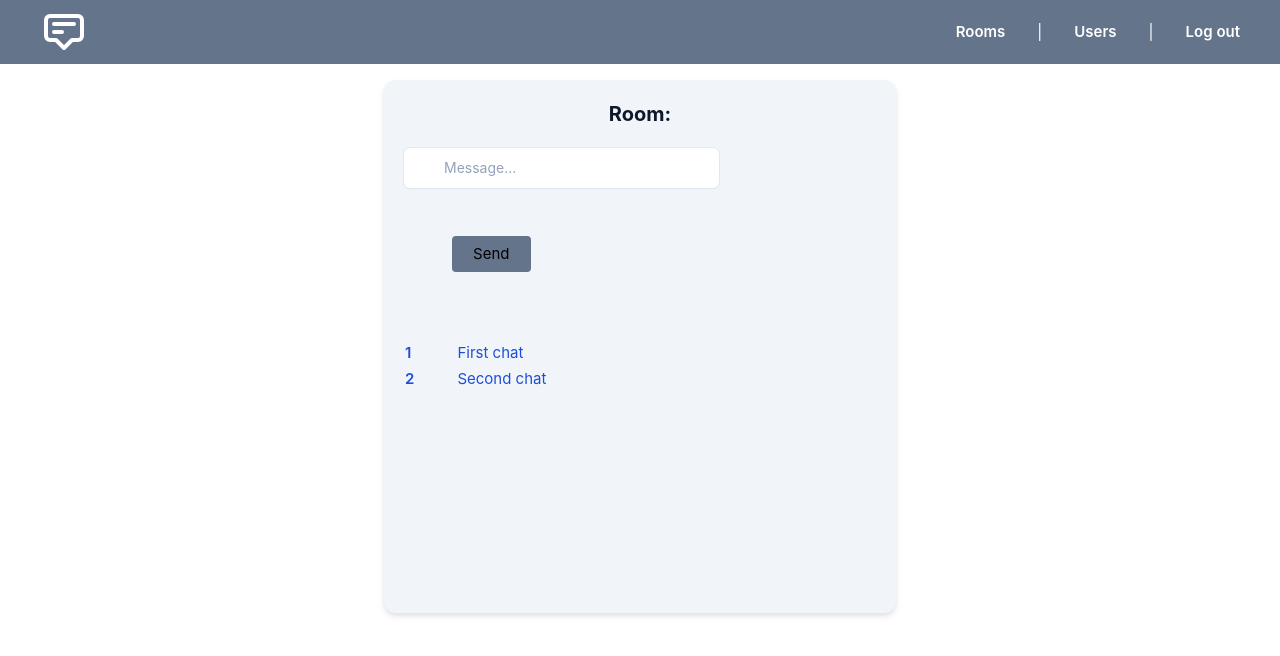
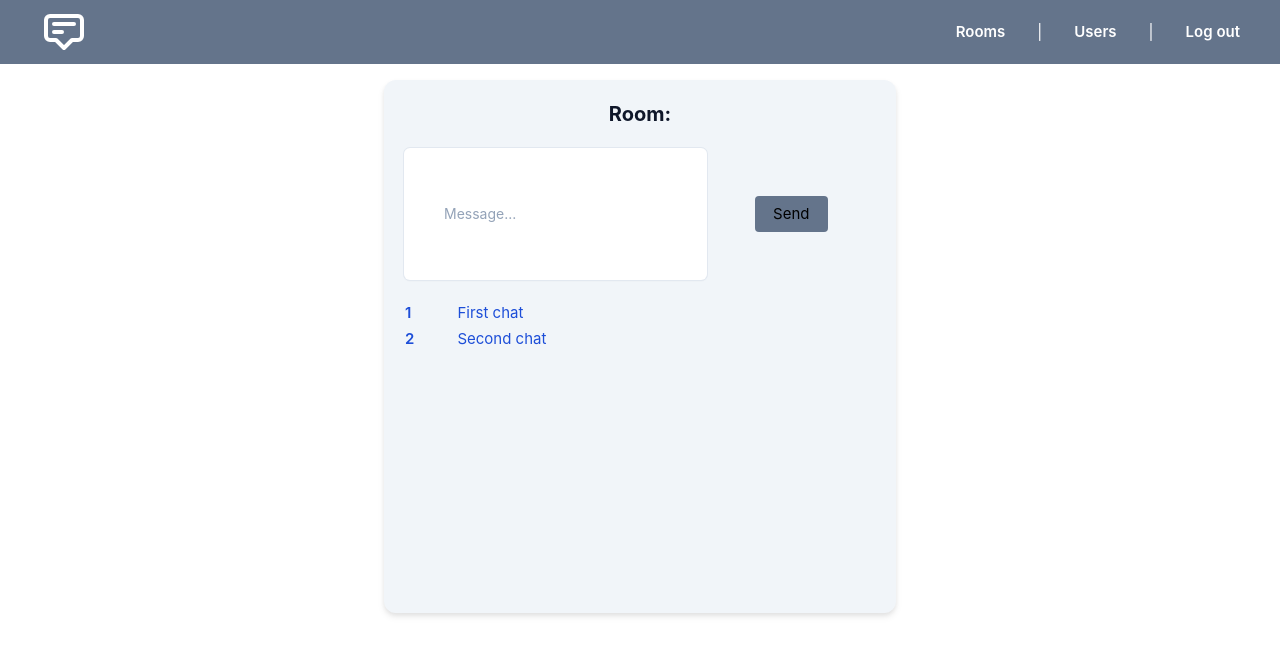
Before and after one commit to Laszlo199/ChatApp-Frontend, a Vue app: page /chat in a window 1280 px wide. Shown: the top 656 px of the page. Built offline with nearby package versions, Linux system fonts and the light colour scheme; no server answers.

Commit message:
alligned button and input

```diff
--- a/src/views/CurrentRoom.vue
+++ b/src/views/CurrentRoom.vue
@@ -9,10 +9,11 @@
       </div>
 
     <!--SEARCH FIELD-->
-      <form @submit.prevent="sendChat" class="group relative mb-5">
-        <input class="focus:ring-2 focus:ring-slate-400 focus:outline-none appearance-none w-2/3 text-sm leading-6 text-slate-900 placeholder-slate-400 rounded-md py-2 pl-10 ring-1 ring-slate-200 shadow-sm" type="text" aria-label="Filter projects"
+      <form @submit.prevent="sendChat" class="group relative mb-5 flex flex-row w-full">
+            <input class=" basis-4/5 focus:ring-2 focus:ring-slate-400 focus:outline-none appearance-none w-2/3 text-sm leading-6 text-slate-900 placeholder-slate-400 rounded-md py-2 pl-10 ring-1 ring-slate-200 shadow-sm" type="text" aria-label="Filter projects"
                placeholder="Message..." v-model="txtChatInput">
-        <button class="text-black m-12 w-1/6 py-1.5 rounded bg-slate-500">Send</button>
+            <button class=" basis-1/5 text-black m-12 w-1/6 py-1.5 rounded bg-slate-500">Send</button>
+
       </form>
 
 
@@ -73,8 +74,9 @@ function sendChat() {
 
     //why do we need the roomId
 
+    //TODO also tomorrow we can show a real name instead if usersId. user is stored in userStore so it shouldnt be a problem
     let chatToSend = { text: txtChatInput.value, roomName: chatStore.roomName,
-     userId: Date.now() % 234 }; // we need a user id from userStore (not merged yet)
+     userId: Date.now() % 234 }; // we need a user id from userStore (not merged yet with main branch)
     //we need to get an id of the chat
     console.log("text:: "+ chatToSend.text)
     chatStore.createChat(chatToSend);
```
